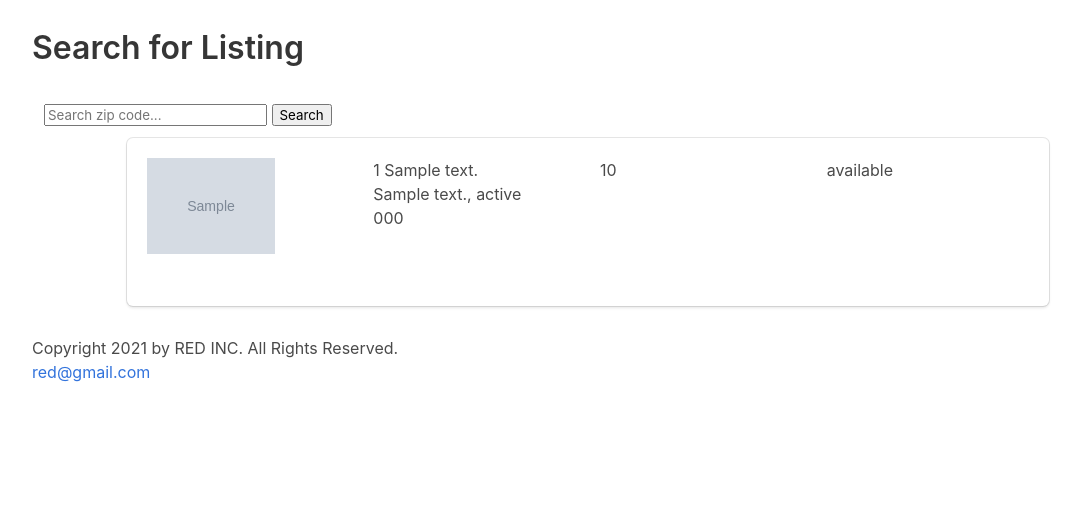
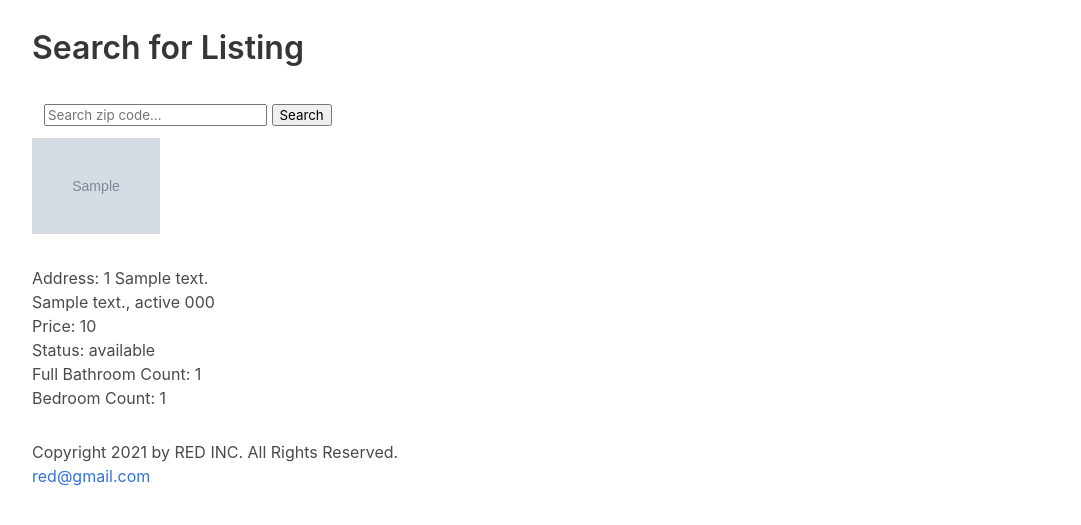
Before and after one commit to fretgfr/red, a Flask app: template templates/listing_search.html in a window 1280 px wide. Shown: the part 44-569 px from the top of the page, without its empty margins (52-1133 px from the left). Run offline with Flask 2, Linux system fonts and the light colour scheme; the template is opened without the code that fills it: most values are stand-ins (such as "Sample title", 1, 10 or a date in 2020); grey boxes marked "Sample" are stand-in pictures; parts of the project's set-up code (start-up, migrations or seed data) failed here and were passed over.

Commit message:
changed format

```diff
--- a/templates/listing_search.html
+++ b/templates/listing_search.html
@@ -28,28 +28,20 @@
   </div>
 
 <div class="columns">
-  <div class="column is-10 is-offset-1">
-    <div class="box">
-      <div class="columns">
-      <div class="column is-3">
+  <div class="column is-two-thirds">
+    {% for listing in listings %}
       <figure class="image is-128x128">
         <img src={{ listing.listing_image_links }}>
        <!--  <img src="https://hgtvhome.sndimg.com/content/dam/images/hgtv/fullset/2019/2/7/3/BP_HHMTN310_Bolden_home-exterior_AFTER_0132.jpg.rend.hgtvcom.966.644.suffix/1549585070420.jpeg">  -->
       </figure>
-      </div>
-      <div class="column">
-        <p>{{ listing.listing_address_number }} {{ listing.listing_address_street }}
-          <br>{{ listing.listing_address_city }}, {{ listing.listing_address_state }}
-          <br>{{ listing.listing_address_zip }}</p>
-      </div>
-      <div class="column">
-        <p>{{ listing.listing_price }}</p>
-      </div>
-      <div class="column">
-        <p>{{ listing.listing_status }}</p>
-      </div>
-      </div>
-    </div>
+
+        <p>Address: {{ listing.listing_address_number }} {{ listing.listing_address_street }}
+        <br>{{ listing.listing_address_city }}, {{ listing.listing_address_state }} {{ listing.listing_address_zip }}</p>
+        <p>Price: {{ listing.listing_price }}</p>
+        <p>Status: {{ listing.listing_status }}</p>
+        <p> Full Bathroom Count: {{ listing.listing_full_bath_count }} </p>
+        <p> Bedroom Count: {{ listing.listing_bedroom_count }} </p>
+        {% endfor %}
   </div>
 </div>
 </div>
```
